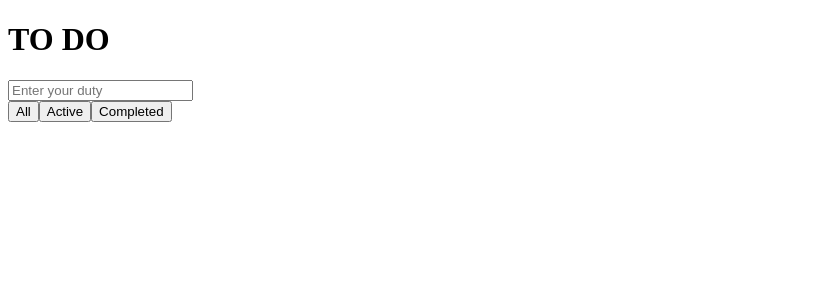
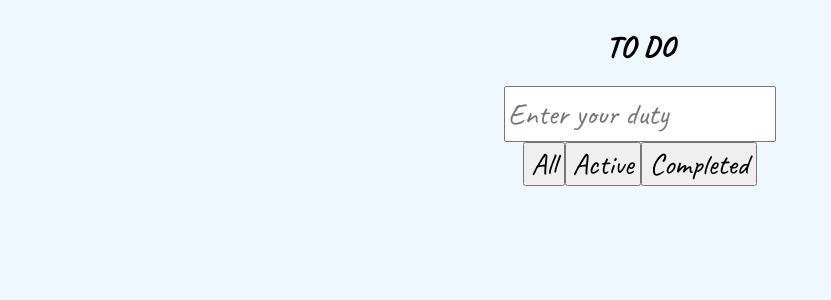
Before and after one commit to antvershinin/to_do, a React (Create React App) app: page / in a window 1280 px wide. Shown: the top 300 px of the page, without its empty margins (0-831 px from the left). Built offline with nearby package versions, Linux system fonts and the light colour scheme.

Commit message:
added filters

```diff
--- a/package.json
+++ b/package.json
@@ -6,6 +6,7 @@
     "@testing-library/jest-dom": "^5.16.5",
     "@testing-library/react": "^13.4.0",
     "@testing-library/user-event": "^13.5.0",
+    "bootstrap": "^5.3.0-alpha3",
     "react": "^18.2.0",
     "react-dom": "^18.2.0",
     "react-scripts": "5.0.1",
--- a/public/index.html
+++ b/public/index.html
@@ -9,9 +9,8 @@
       name="description"
       content="Web site created using create-react-app"
     />
-    <link rel="apple-touch-icon" href="%PUBLIC_URL%/logo192.png" />
 
-    <title>React App</title>
+    <title>ToDo App</title>
   </head>
   <body>
     <noscript>You need to enable JavaScript to run this app.</noscript>
--- a/src/App.css
+++ b/src/App.css
@@ -1,4 +1,21 @@
-.toDoItem {
+@import url('https://fonts.googleapis.com/css2?family=Caveat&display=swap');
+
+*{
+    font-family: 'Caveat';
+    font-size: 30px;
+
+}
+
+body {
     display: flex;
+    justify-content: center;
+    background-color: aliceblue;
+}
+
+.app {
+    max-width: 400px;
+    display: flex;
+    flex-direction: column;
     align-items: center;
+
 }
--- a/src/App.js
+++ b/src/App.js
@@ -1,14 +1,23 @@
 import { useState } from "react";
 import { nanoid } from "nanoid";
-import { Form } from "./Components/Components";
+import { Form } from "./Components/Form";
 import Tasks from "./Components/Tasks";
 import Filter from "./Components/Filter";
 import "./App.css";
 
 function App() {
   let [todoList, settodoList] = useState([]);
-  let [completedTask, setCompleted] = useState([]);
-  let [activeTask, setActiveTask] = useState([]);
+  let [filter, setFilter] = useState("All");
+
+  function checkList() {
+    return filter === "Active"
+      ? todoList.filter((el) => !el.completed)
+      : filter === "Completed"
+      ? todoList.filter((el) => el.completed)
+      : todoList;
+  }
+
+  const activeList = checkList();
 
   function addNewTask(text) {
     const newTask = {
@@ -19,6 +28,8 @@ function App() {
     settodoList([newTask, ...todoList]);
   }
 
+  console.log(filter);
+
   function removeTask(e) {
     let index = e.target.closest("div").id;
     const newList = todoList.filter((el) => el.id !== index);
@@ -26,24 +37,26 @@ function App() {
   }
 
   function markComplete(e) {
-    let task = e.target.closest("div").id;
+    let task = e.target.closest("div");
+    task.classList.toggle("task__completed");
     todoList.map((el) => {
-      if (el.id === task) el.completed = !el.completed;
+      if (el.id === task.id) el.completed = !el.completed;
     });
+
     settodoList([...todoList]);
-    console.log(e.target.closest("div"));
+    console.log(task);
   }
 
   return (
-    <div className="App">
+    <div className="app">
       <h1>TO DO</h1>
       <Form placeholder="Enter your duty" onSubmit={addNewTask} />
       <Tasks
-        list={todoList}
+        list={activeList}
         removeTask={removeTask}
         markComplete={markComplete}
       />
-      <Filter />
+      <Filter setFilter={setFilter} />
     </div>
   );
 }
--- a/src/Components/Filter.js
+++ b/src/Components/Filter.js
@@ -1,6 +1,6 @@
-export default function Filter({}) {
+export default function Filter({ setFilter }) {
   function onClick(e) {
-    // if (e.target.value === "Completed") console.log("object");
+    setFilter(e.target.value);
   }
 
   return (
--- /dev/null
+++ b/src/Components/Styles.css
@@ -0,0 +1,73 @@
+
+.toDoItem {
+  display: flex;
+  align-items: center;
+  width: 100%;
+  justify-content: space-between;
+}
+
+.app__form {
+  display: flex;
+  justify-content: center;
+  width: 90%;
+}
+
+.form__input {
+  width: 100%;
+  height: 50px;
+}
+
+.btn{
+    position: relative;
+    color: white;
+    font-size: 20px;
+    font-family: "montserrat";
+    text-decoration: none;
+    margin: 30px 0;
+    padding: 5px;
+    text-transform: uppercase;
+    overflow: hidden;
+    transition: 1s all ease;
+    cursor: pointer;
+    border-radius: 100%;
+  }
+  .btn::before{
+
+    content: "";
+    position: absolute;
+    top: 50%;
+    left: 50%;
+    transform: translate(-50%,-50%);
+    z-index: -1;
+    transition: all 0.6s ease;
+  }
+
+  .btn__remove {border: 2px solid #ff7675;
+  }
+
+  .btn__complete {border: 2px solid #26e05b;}
+
+  .btn__remove::before{
+    width: 0%;
+    height: 100%;
+    background: #ff7675;
+  }
+
+  .btn__remove:hover::before{
+    width: 100%;
+  }
+
+  .btn__complete::before{
+    width: 100%;
+    height: 0%;
+    background: #26e05b
+  }
+  .btn__complete:hover::before{
+    height: 100%;
+  }
+
+
+
+.task__completed {
+  text-decoration: line-through;
+}
--- a/src/Components/Tasks.js
+++ b/src/Components/Tasks.js
@@ -1,8 +1,17 @@
+import "./Styles.css";
+
 export default function Tasks({ removeTask, markComplete, list }) {
   return list.map((el) => (
     <div key={el.id} id={el.id} className="toDoItem">
-      <p onClick={markComplete}> {el.text} </p>
-      <input type="button" onClick={removeTask} />
+      <p type="button" className="btn btn__complete" onClick={markComplete}>
+        ✔
+      </p>
+      <p onClick={markComplete} className="task__text">
+        {el.text}
+      </p>
+      <p className="btn btn__remove" onClick={removeTask}>
+        Х
+      </p>
     </div>
   ));
 }
```
Also changed, not shown: src/Components/Form.js (renamed from src/Components/Components.js), 1 other file (tests, documents, lock files or other folders).
